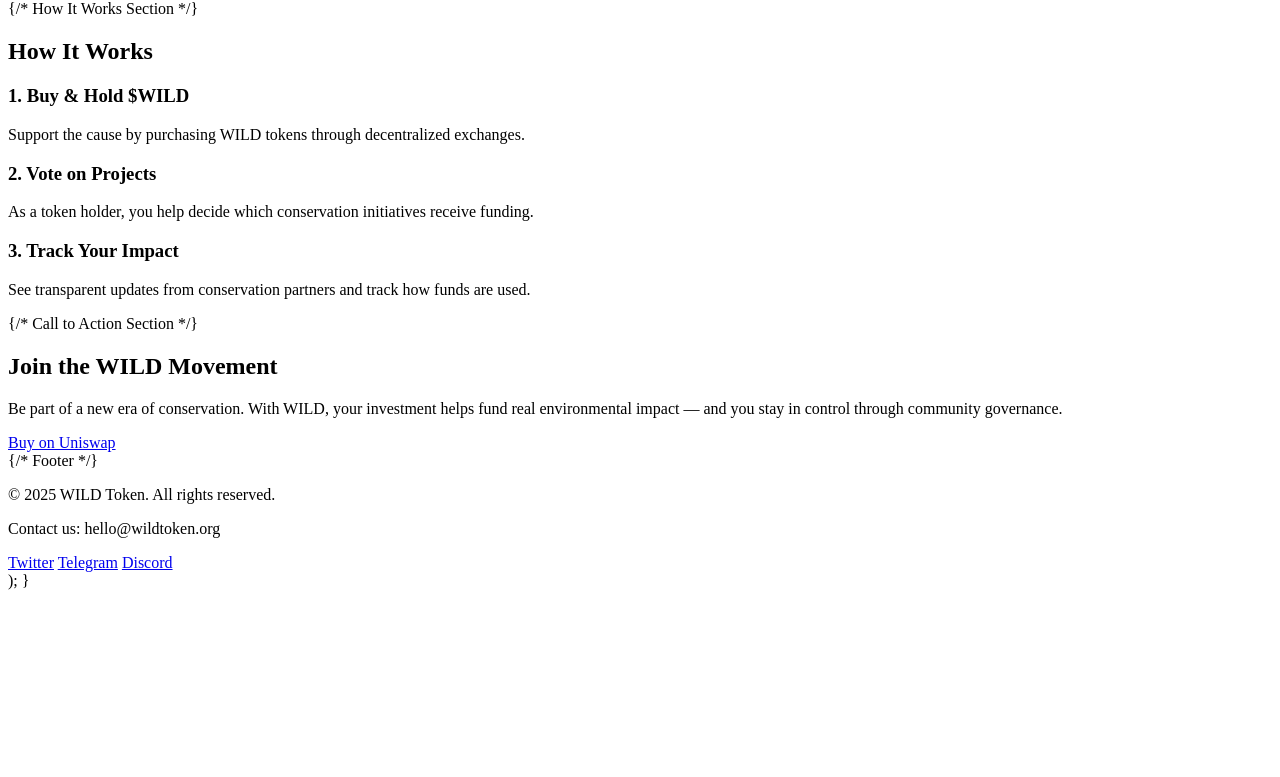
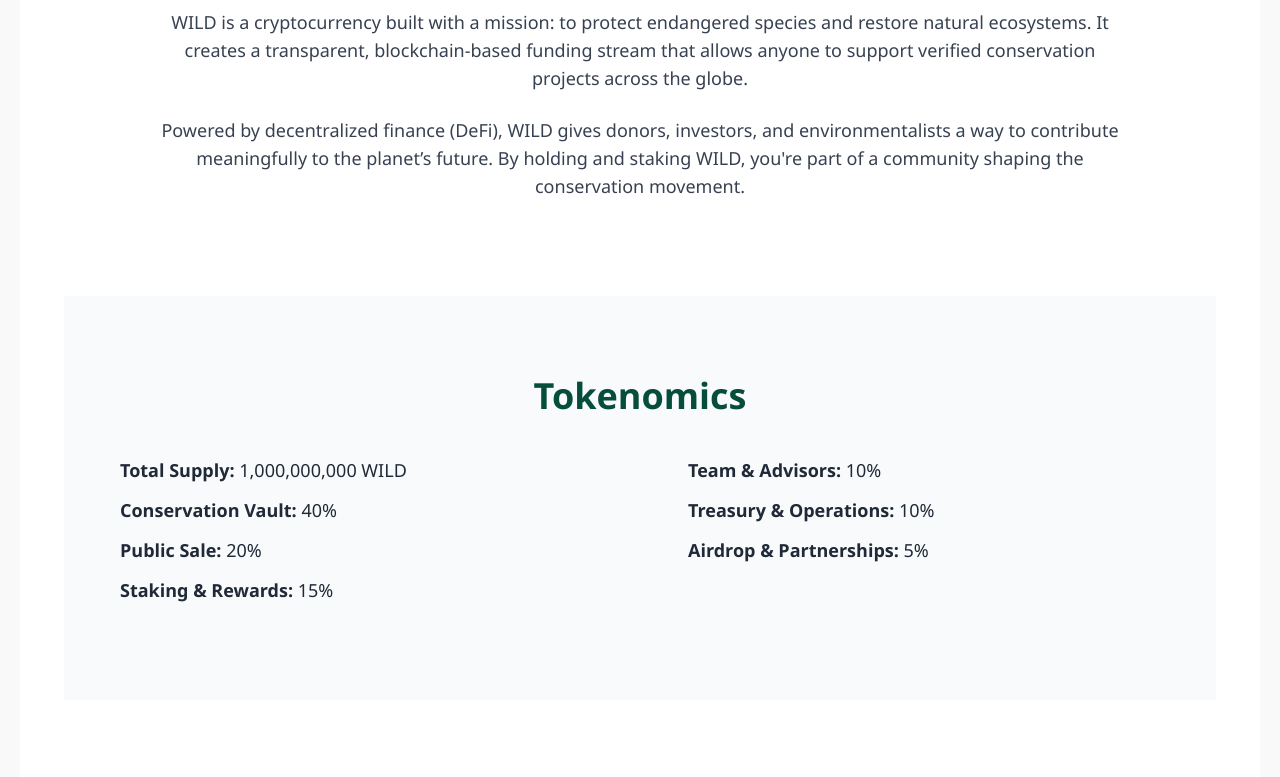
Before and after one commit to seandellrndy/wild-token, a plain HTML site: page index.html in a window 1280 px wide. Shown: the part 594-1371 px from the top of the page. Before the commit the page ends 1192 px from the top, so only its background shows below. Drawn offline with nearby package versions, Linux system fonts and the light colour scheme.

Commit message:
Update index.html

```diff
--- a/index.html
+++ b/index.html
@@ -1,105 +1,109 @@
-// Professional WILD Token Website
-// Framework: React with Tailwind CSS
+<!DOCTYPE html>
+<html lang="en">
 
-import React from "react";
+<head>
+  <meta charset="UTF-8" />
+  <meta name="viewport" content="width=device-width, initial-scale=1.0" />
+  <title>WILD Token - Wildlife Conservation Crypto</title>
+  <link href="https://cdn.jsdelivr.net/npm/tailwindcss@2.2.19/dist/tailwind.min.css" rel="stylesheet">
+  <link rel="stylesheet" href="styles.css" />
+  <style>
+    body {
+      font-family: 'Segoe UI', Tahoma, Geneva, Verdana, sans-serif;
+    }
+  </style>
+</head>
 
-export default function Home() {
-  return (
-    <main className="min-h-screen bg-white text-gray-800 font-sans">
-      {/* Hero Section */}
-      <section className="bg-gradient-to-br from-green-900 to-green-700 text-white py-24 px-6 text-center">
-        <h1 className="text-5xl md:text-7xl font-extrabold mb-6 tracking-tight">WILD Token</h1>
-        <p className="text-xl md:text-2xl max-w-3xl mx-auto">
+<body class="bg-white text-gray-800">
+  <!-- Hero Section -->
+  <section class="bg-gradient-to-br from-green-900 to-green-700 text-white py-24 px-6 text-center">
+    <h1 class="text-5xl md:text-7xl font-extrabold mb-6 tracking-tight">WILD Token</h1>
+    <p class="text-xl md:text-2xl max-w-3xl mx-auto">
       A decentralized token funding wildlife conservation through transparency, trust, and community.
     </p>
-        <div className="mt-10 space-x-4">
-          <a href="#whitepaper" className="bg-white text-green-900 px-6 py-3 rounded-xl font-bold shadow hover:bg-green-100 transition">
+    <div class="mt-10 space-x-4">
+      <a href="#whitepaper" class="bg-white text-green-900 px-6 py-3 rounded-xl font-bold shadow hover:bg-green-100 transition">
         Read Whitepaper
       </a>
-          <a href="#buy" className="bg-yellow-400 text-green-900 px-6 py-3 rounded-xl font-bold shadow hover:bg-yellow-300 transition">
+      <a href="#buy" class="bg-yellow-400 text-green-900 px-6 py-3 rounded-xl font-bold shadow hover:bg-yellow-300 transition">
         Buy $WILD
       </a>
     </div>
   </section>
 
-      {/* About Section */}
-      <section className="py-20 px-6 text-center max-w-5xl mx-auto">
-        <h2 className="text-4xl font-bold mb-6 text-green-900">What is WILD?</h2>
-        <p className="text-lg text-gray-700 mb-6">
+  <!-- About Section -->
+  <section class="py-20 px-6 text-center max-w-5xl mx-auto">
+    <h2 class="text-4xl font-bold mb-6 text-green-900">What is WILD?</h2>
+    <p class="text-lg text-gray-700 mb-6">
       WILD is a cryptocurrency built with a mission: to protect endangered species and restore natural ecosystems. It creates a transparent, blockchain-based funding stream that allows anyone to support verified conservation projects across the globe.
     </p>
-        <p className="text-lg text-gray-700">
+    <p class="text-lg text-gray-700">
       Powered by decentralized finance (DeFi), WILD gives donors, investors, and environmentalists a way to contribute meaningfully to the planet’s future. By holding and staking WILD, you're part of a community shaping the conservation movement.
     </p>
   </section>
 
-      {/* Tokenomics Section */}
-      <section id="tokenomics" className="bg-gray-50 py-20 px-6 max-w-6xl mx-auto">
-        <h2 className="text-4xl font-bold text-center mb-10 text-green-900">Tokenomics</h2>
-        <div className="grid grid-cols-1 md:grid-cols-2 gap-8 text-left text-lg">
+  <!-- Tokenomics Section -->
+  <section id="tokenomics" class="bg-gray-50 py-20 px-6 max-w-6xl mx-auto">
+    <h2 class="text-4xl font-bold text-center mb-10 text-green-900">Tokenomics</h2>
+    <div class="grid grid-cols-1 md:grid-cols-2 gap-8 text-left text-lg">
       <div>
-            <ul className="space-y-3">
+        <ul class="space-y-3">
           <li><strong>Total Supply:</strong> 1,000,000,000 WILD</li>
-              <li><strong>Conservation Vault:</strong> 40% — used to fund wildlife conservation efforts</li>
-              <li><strong>Public Sale:</strong> 20% — open to early supporters and investors</li>
-              <li><strong>Staking & Rewards:</strong> 15% — distributed to active participants and holders</li>
+          <li><strong>Conservation Vault:</strong> 40%</li>
+          <li><strong>Public Sale:</strong> 20%</li>
+          <li><strong>Staking & Rewards:</strong> 15%</li>
         </ul>
       </div>
       <div>
-            <ul className="space-y-3">
-              <li><strong>Team & Advisors:</strong> 10% — vested over 2 years with a 6-month cliff</li>
-              <li><strong>Treasury & Operations:</strong> 10% — used for development, audits, legal and marketing</li>
-              <li><strong>Airdrop & Partnerships:</strong> 5% — allocated for ecosystem growth and collaboration</li>
+        <ul class="space-y-3">
+          <li><strong>Team & Advisors:</strong> 10%</li>
+          <li><strong>Treasury & Operations:</strong> 10%</li>
+          <li><strong>Airdrop & Partnerships:</strong> 5%</li>
         </ul>
       </div>
     </div>
   </section>
 
-      {/* How It Works Section */}
-      <section className="py-20 px-6 max-w-6xl mx-auto text-center">
-        <h2 className="text-4xl font-bold text-green-900 mb-10">How It Works</h2>
-        <div className="grid grid-cols-1 md:grid-cols-3 gap-10 text-left text-lg">
-          <div className="p-6 bg-white rounded-2xl shadow">
-            <h3 className="text-2xl font-semibold mb-2">1. Buy & Hold $WILD</h3>
+  <!-- How It Works Section -->
+  <section class="py-20 px-6 max-w-6xl mx-auto text-center">
+    <h2 class="text-4xl font-bold text-green-900 mb-10">How It Works</h2>
+    <div class="grid grid-cols-1 md:grid-cols-3 gap-10 text-left text-lg">
+      <div class="p-6 bg-white rounded-2xl shadow">
+        <h3 class="text-2xl font-semibold mb-2">1. Buy & Hold $WILD</h3>
         <p>Support the cause by purchasing WILD tokens through decentralized exchanges.</p>
       </div>
-          <div className="p-6 bg-white rounded-2xl shadow">
-            <h3 className="text-2xl font-semibold mb-2">2. Vote on Projects</h3>
+      <div class="p-6 bg-white rounded-2xl shadow">
+        <h3 class="text-2xl font-semibold mb-2">2. Vote on Projects</h3>
         <p>As a token holder, you help decide which conservation initiatives receive funding.</p>
       </div>
-          <div className="p-6 bg-white rounded-2xl shadow">
-            <h3 className="text-2xl font-semibold mb-2">3. Track Your Impact</h3>
+      <div class="p-6 bg-white rounded-2xl shadow">
+        <h3 class="text-2xl font-semibold mb-2">3. Track Your Impact</h3>
         <p>See transparent updates from conservation partners and track how funds are used.</p>
       </div>
     </div>
   </section>
 
-      {/* Call to Action Section */}
-      <section id="buy" className="bg-green-100 py-20 px-6 text-center">
-        <h2 className="text-4xl font-bold mb-6 text-green-900">Join the WILD Movement</h2>
-        <p className="text-lg max-w-3xl mx-auto mb-8 text-gray-700">
+  <!-- Call to Action Section -->
+  <section id="buy" class="bg-green-100 py-20 px-6 text-center">
+    <h2 class="text-4xl font-bold mb-6 text-green-900">Join the WILD Movement</h2>
+    <p class="text-lg max-w-3xl mx-auto mb-8 text-gray-700">
       Be part of a new era of conservation. With WILD, your investment helps fund real environmental impact — and you stay in control through community governance.
     </p>
-        <a
-          href="https://app.uniswap.org/"
-          target="_blank"
-          rel="noopener noreferrer"
-          className="bg-green-700 text-white px-10 py-4 rounded-xl font-bold shadow hover:bg-green-600 transition"
-        >
+    <a href="https://app.uniswap.org/" target="_blank" class="bg-green-700 text-white px-10 py-4 rounded-xl font-bold shadow hover:bg-green-600 transition">
       Buy on Uniswap
     </a>
   </section>
 
-      {/* Footer */}
-      <footer className="bg-green-900 text-white py-10 text-center text-sm">
-        <p className="mb-2">&copy; 2025 WILD Token. All rights reserved.</p>
+  <!-- Footer -->
+  <footer class="bg-green-900 text-white py-10 text-center text-sm">
+    <p class="mb-2">&copy; 2025 WILD Token. All rights reserved.</p>
     <p>Contact us: hello@wildtoken.org</p>
-        <div className="mt-4 space-x-4">
-          <a href="#" className="hover:underline">Twitter</a>
-          <a href="#" className="hover:underline">Telegram</a>
-          <a href="#" className="hover:underline">Discord</a>
+    <div class="mt-4 space-x-4">
+      <a href="#" class="hover:underline">Twitter</a>
+      <a href="#" class="hover:underline">Telegram</a>
+      <a href="#" class="hover:underline">Discord</a>
     </div>
   </footer>
-    </main>
-  );
-}
+</body>
+
+</html>
```
Lines whose indentation alone changed are shown as unchanged.
